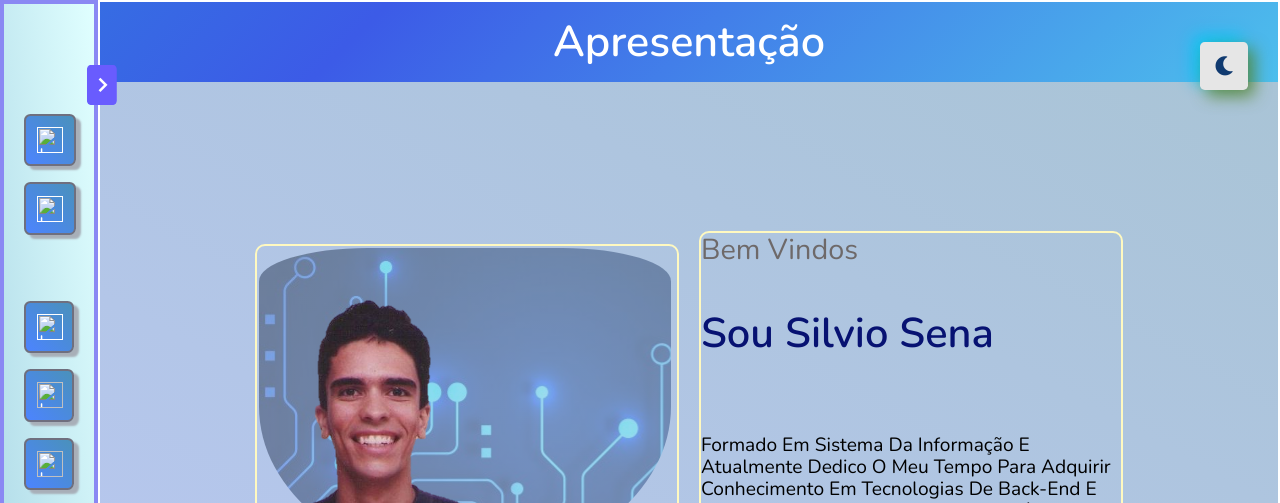
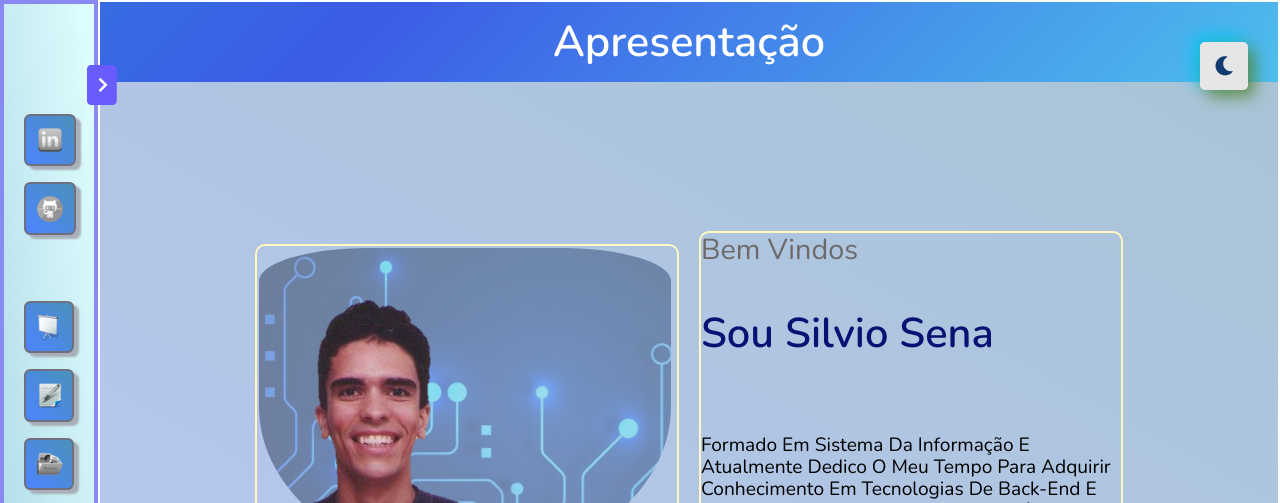
Before and after one commit to pacifyc/Portifolio_Pessoal, a plain HTML site: page index.html in a window 1280 px wide. Shown: the top 503 px of the page. Drawn offline with nearby package versions, Linux system fonts and the light colour scheme; files whose address does not match are found by name.

Commit message:
Update index.html

```diff
--- a/index.html
+++ b/index.html
@@ -62,7 +62,7 @@
                         <li>
                             <a href="">
                                 <!-- <i class='bx bxl-linkedin-square'></i> -->
-                                <img class="menu_img" src="imagem/linkedin.png" title="Linkedin" alt="Imagem de teste">
+                                <img class="menu_img" src="portifolio_pessoal/assets/imagem/linkedin.png" title="Linkedin" alt="Imagem de teste">
 
 
                             </a>
@@ -70,7 +70,7 @@
                         <li>
                             <a href="">
                                 <!-- <i class='bx bxl-github'></i> -->
-                                <img class="menu_img" src="imagem/github.png" title="GitHub" alt="Imagem de teste">
+                                <img class="menu_img" src="portifolio_pessoal/assets/imagem/github.png" title="GitHub" alt="Imagem de teste">
 
                             </a>
                         </li>
@@ -90,21 +90,21 @@
                         <!-- <a href=""> <i class='bx bx-slideshow'></i>Apresentação</a> -->
                         <a href="">
                             <!-- <i class='bx bx-slideshow'></i> -->
-                            <img class="menu_img" src="imagem/apresentacao.png" title="Apresentação" alt="Imagem de teste">
+                            <img class="menu_img" src="portifolio_pessoal/assets/imagem/apresentacao.png" title="Apresentação" alt="Imagem de teste">
                             <span class="text nav-text">Apresentação</span>
                         </a>
                     </li>
                     <li>
                         <a href="paginas/informacoes.html">
                             <!-- <i class='bx bx-slideshow'></i> -->
-                            <img class="menu_img" src="imagem/informacao.png" title="teste de imagem" alt="Imagem de teste">
+                            <img class="menu_img" src="portifolio_pessoal/assets/imagem/informacao.png" title="teste de imagem" alt="Imagem de teste">
                             <span class="text nav-text">Informações</span>
                         </a>
                     </li>
                     <li>
                         <a href="paginas/portifolio.html">
                             <!-- <i class='bx bx-slideshow'></i> -->
-                            <img class="menu_img" src="imagem/portfolio.png" title="teste de imagem" alt="Imagem de teste">
+                            <img class="menu_img" src="portifolio_pessoal/assets/imagem/portfolio.png" title="teste de imagem" alt="Imagem de teste">
                             <span class="text nav-text">Portfólio</span>
                         </a>
                     </li>
@@ -193,9 +193,9 @@
                           de Back-End e Front-End. Tenho conhecimento eletrônica para arduino .
                     </p>
 
-                    <a class="curriculum" title="Curriculum" href="download/Curriculum.pdf" download="meulivro.pdf" type="application/pdf">
+                    <a class="curriculum" title="Curriculum" href="portifolio_pessoal/assets/download/Curriculum.pdf" download="meulivro.pdf" type="application/pdf">
                         <span class="pdf-text">Download CV</span>
-                        <img class="curriculim_img" src="imagem/download_CV.png" title="teste de imagem" alt="Imagem de teste">
+                        <img class="curriculim_img" src="portifolio_pessoal/assets/imagem/download_CV.png" title="teste de imagem" alt="Imagem de teste">
 
 
 
```
